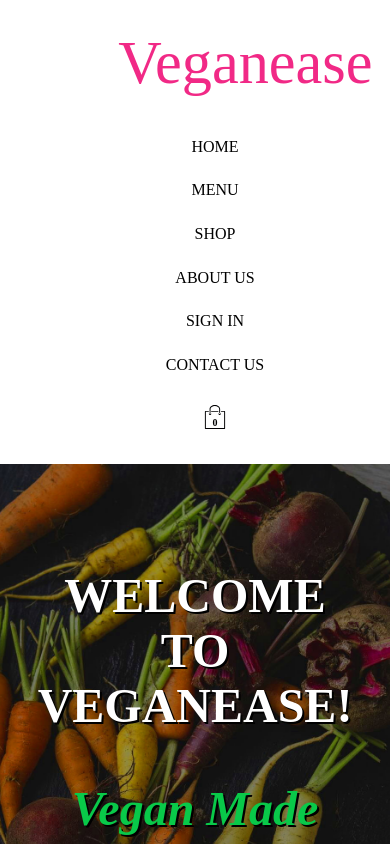
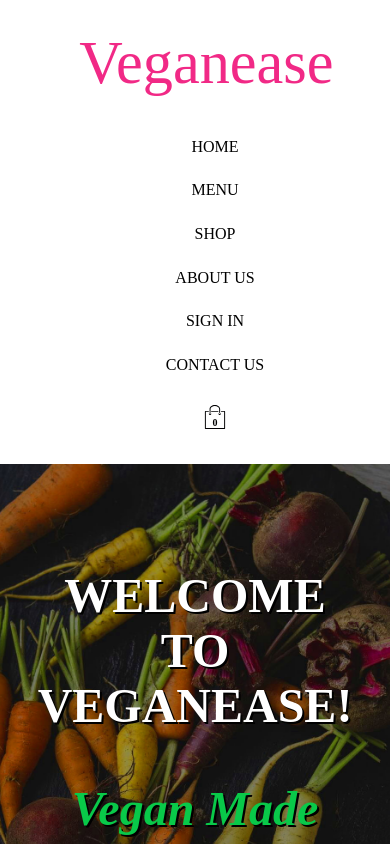
Before and after one commit to LThomas92/veganeasellc-full, a React (Create React App) app in the folder client/: page / in a window 390 px wide. Shown: the top 844 px of the page. Built offline with nearby package versions, Linux system fonts and the light colour scheme; no server answers; a web font is replaced by a local one.

Commit message:
Update Menu Items

```diff
--- a/client/src/sass/_navbar.scss
+++ b/client/src/sass/_navbar.scss
@@ -22,7 +22,7 @@
   margin-left: 1rem;
   @media screen and (max-width: 800px) {
     width: 90%;
-    margin-left: 3.5rem;
+    margin-left: 0;
   }
 }
 
```
